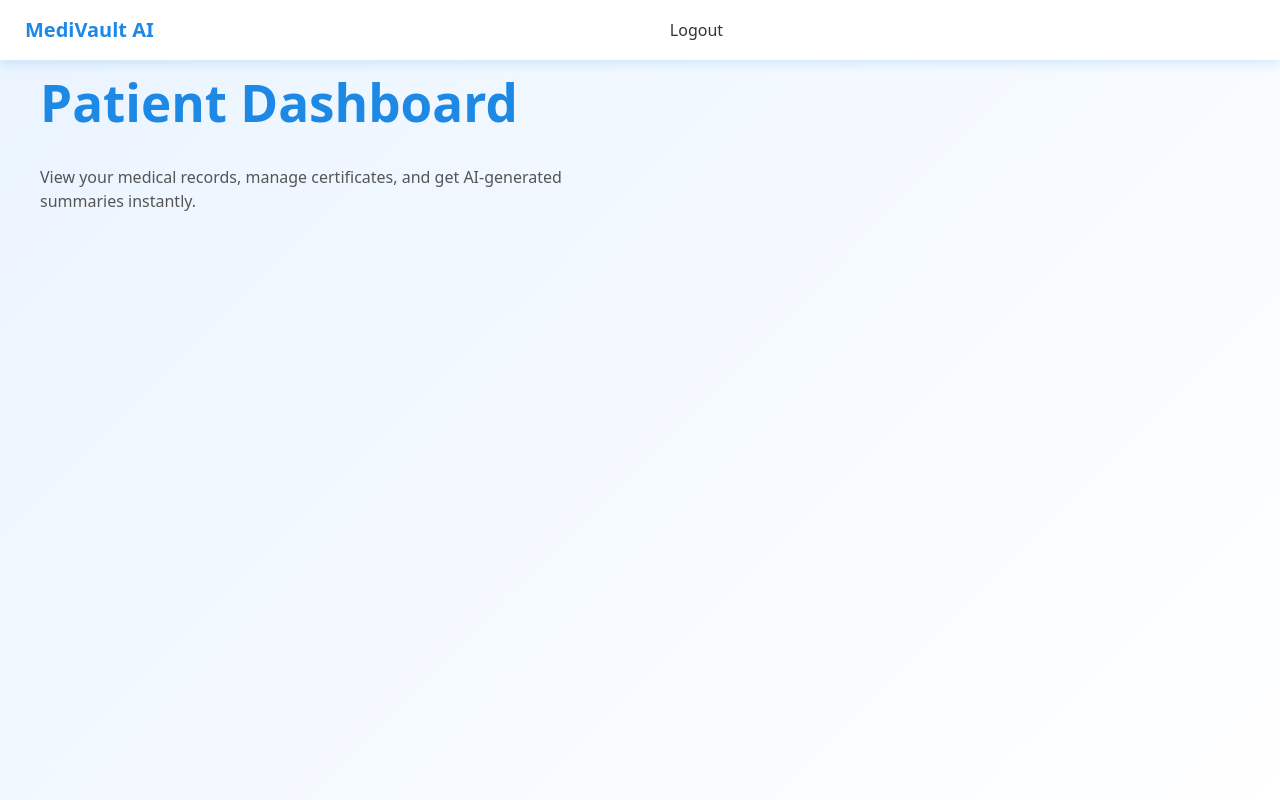
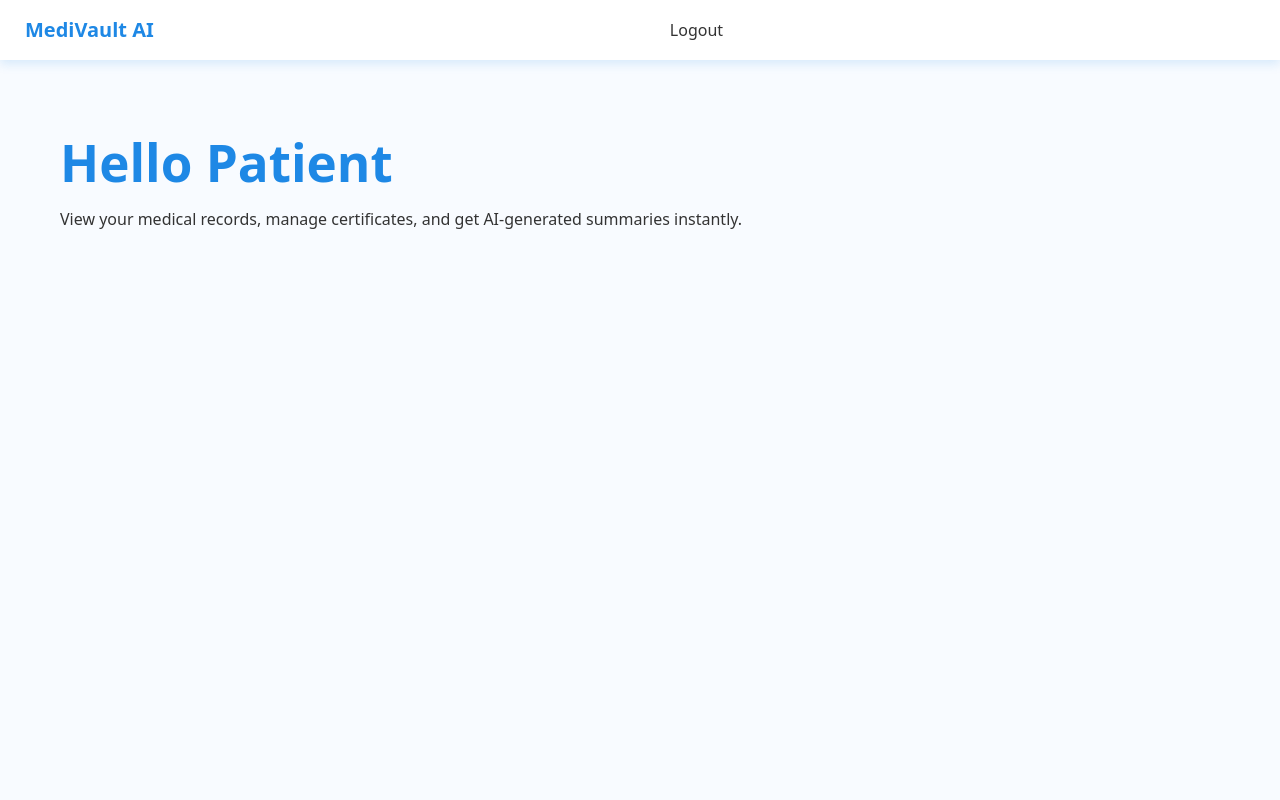
Before and after one commit to VookaKavyaSuma/MediVault.AI, a React (Vite) app: page /home in a window 1280 px wide. Built offline with nearby package versions, Linux system fonts and the light colour scheme; sample sign-in values are in the browser's storage.

Commit message:
Updated home page

```diff
--- a/src/pages/Home.jsx
+++ b/src/pages/Home.jsx
@@ -2,22 +2,29 @@ import Navbar from "../components/Navbar";
 import "./../styles/Home.css";
 
 function Home() {
+  const role = localStorage.getItem("role");
+  const patientName = localStorage.getItem("patientName") || "Patient";
 
-  const role = localStorage.getItem("role");
   return (
     <div className="home-container">
       <Navbar />
 
       <div className="home-content">
-        <h1>{role === "doctor" ? "Doctor Dashboard" : "Patient Dashboard"}</h1>
+        {/* Header */}
         {role === "doctor" ? (
+          <>
+            <h1>Doctor Dashboard</h1>
             <p>
               Manage your patients, view certificates, and access AI-powered tools to streamline healthcare management.
             </p>
+          </>
         ) : (
+          <>
+            <h1>Hello {patientName}</h1>
             <p>
               View your medical records, manage certificates, and get AI-generated summaries instantly.
             </p>
+          </>
         )}
       </div>
     </div>
--- a/src/pages/Login.jsx
+++ b/src/pages/Login.jsx
@@ -22,6 +22,7 @@ function Login() {
     } else if (email === "patient@medivault.ai" && password === "patient123") {
         localStorage.setItem("isLoggedIn", "true");
         localStorage.setItem("role", "patient");
+        localStorage.setItem("patientName", "Kavya Suma"); // store patient name
         navigate("/home");
     } else {
         setError("Invalid email or password");
--- a/src/styles/Home.css
+++ b/src/styles/Home.css
@@ -1,18 +1,22 @@
 .home-container {
+  padding-top: 80px; /* Space for fixed navbar */
+  width: 100%;
   min-height: 100vh;
-  background: linear-gradient(135deg, #eaf4ff, #ffffff);
+  background: #f8fbff;
 }
 
 .home-content {
-  padding: 40px;
+  max-width: 1200px;
+  margin: 0 auto;
+  padding: 20px;
 }
 
 .home-content h1 {
   color: #1e88e5;
+  margin-bottom: 8px;
 }
 
 .home-content p {
-  color: #555;
-  max-width: 600px;
-  margin-top: 10px;
+  color: #333;
+  margin-bottom: 20px;
 }
```
Lines whose indentation alone changed are shown as unchanged.
